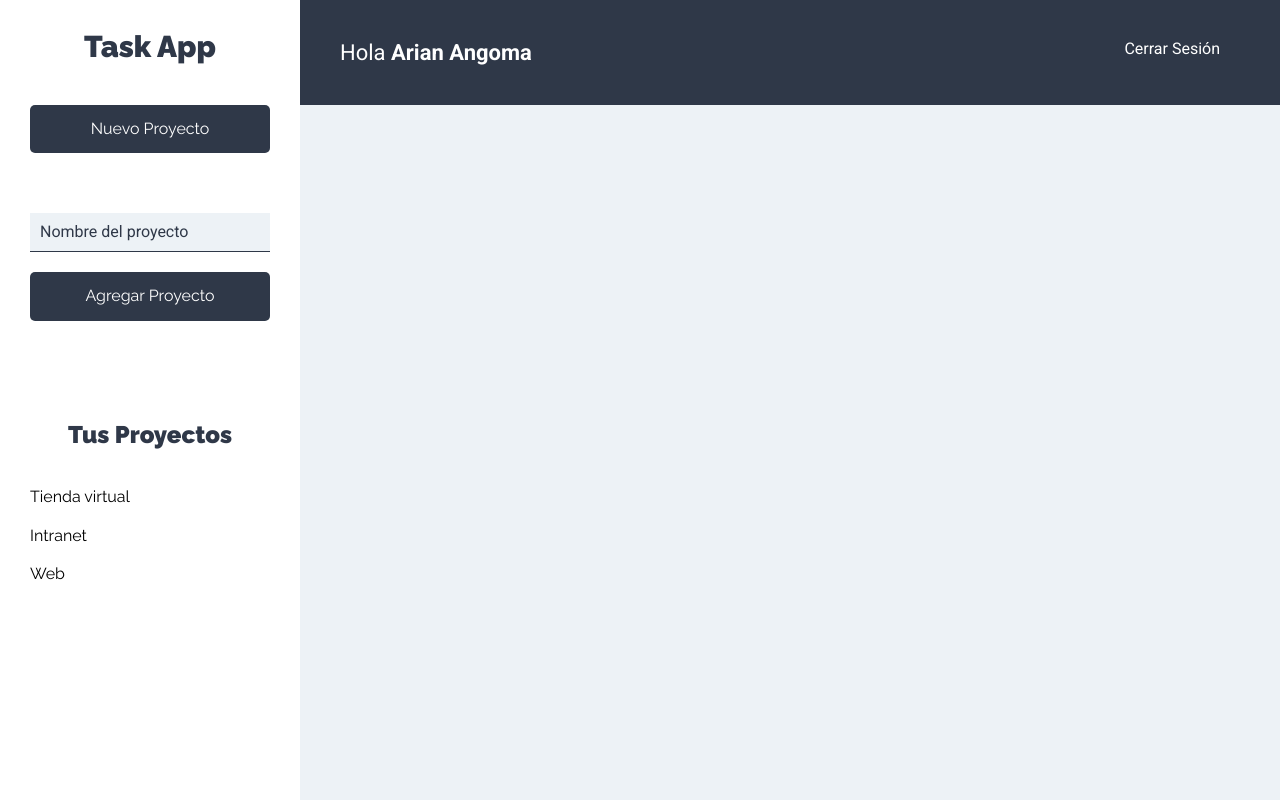
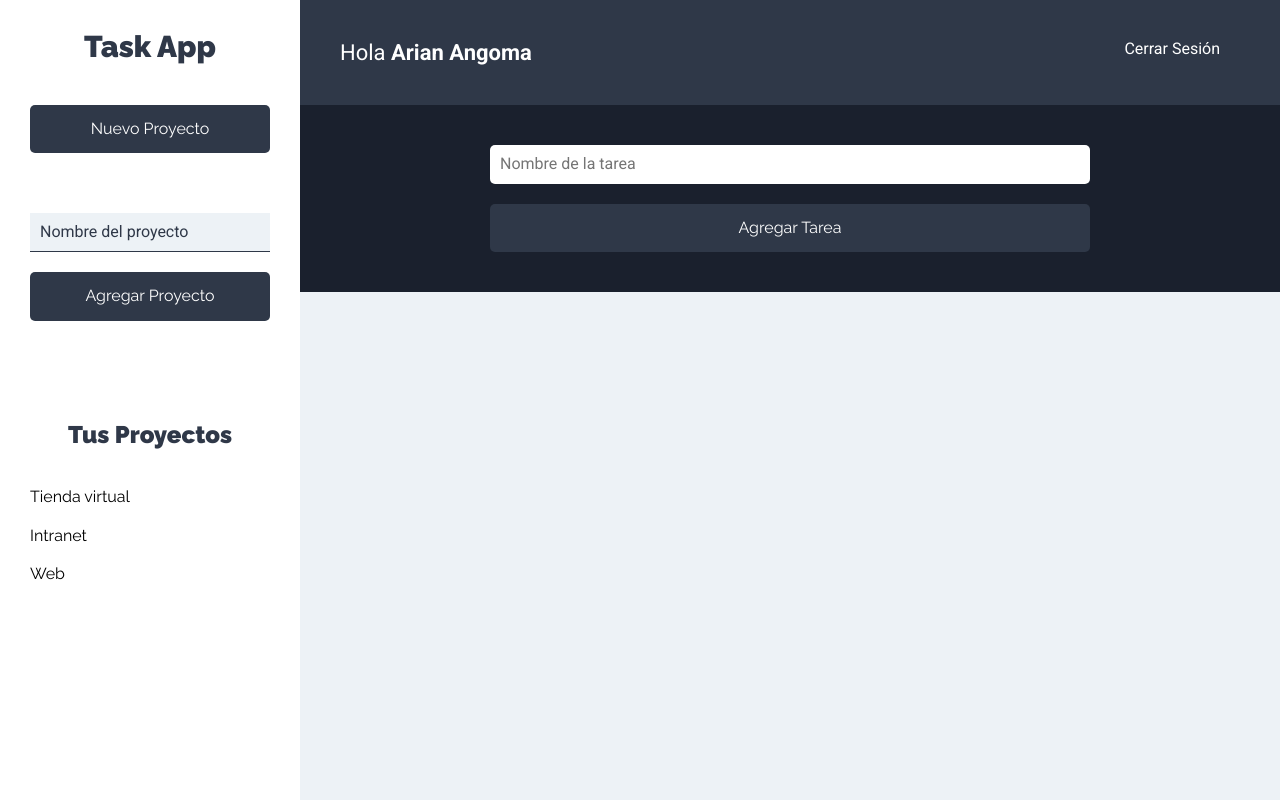
Before and after one commit to ArianAngoma/task-app-frontend-react, a React (Create React App) app: page /projects in a window 1280 px wide. Built offline with nearby package versions, Linux system fonts and the light colour scheme.

Commit message:
Formulario para agregar una nueva Tarea

```diff
--- a/src/components/layout/Bar.js
+++ b/src/components/layout/Bar.js
@@ -4,7 +4,7 @@ export const Bar = () => {
             <p className="user-name">Hola <span>Arian Angoma</span></p>
 
             <nav className="nav-main">
-                <a href="#">Cerrar Sesión</a>
+                <a href="#!">Cerrar Sesión</a>
             </nav>
         </header>
     )
--- a/src/components/projects/Projects.js
+++ b/src/components/projects/Projects.js
@@ -1,6 +1,7 @@
 /* Importaciones propias */
 import {Sidebar} from '../layout/Sidebar';
 import {Bar} from '../layout/Bar';
+import {FormTask} from '../tasks/FormTask';
 
 export const Projects = () => {
     return (
@@ -11,6 +12,8 @@ export const Projects = () => {
                 <Bar/>
 
                 <main>
+                    <FormTask/>
+
                     <div className="container-tasks">
 
                     </div>
--- /dev/null
+++ b/src/components/tasks/FormTask.js
@@ -0,0 +1,20 @@
+export const FormTask = () => {
+    return (
+        <div className="form">
+            <form>
+                <div className="container-input">
+                    <input type="text"
+                           className="input-text"
+                           placeholder="Nombre de la tarea"
+                           name="name"/>
+                </div>
+
+                <div className="container-input">
+                    <input type="submit"
+                           className="btn btn-primary btn-submit btn-block"
+                           value="Agregar Tarea"/>
+                </div>
+            </form>
+        </div>
+    )
+}
```
Also changed, not shown: src/components/tasks/ListTasks.js (added), src/components/tasks/TaskItem.js (added).
